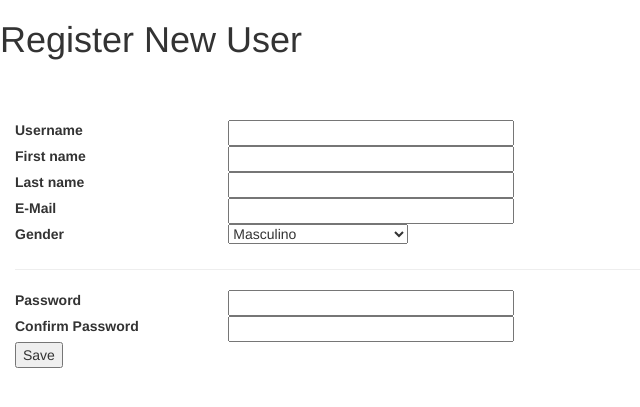
After one commit to bragadennis/recommendation-moveis, a Flask app: template web-layer/app/templates/register-user.html in a window 1280 px wide. The commit adds this page. Shown: the top 407 px of the page, without its empty margins (0-640 px from the left). Run offline with Flask 2, Linux system fonts and the light colour scheme; tables that the repository leaves empty hold one stand-in row (values such as "Sample post"); the template is opened without the code that fills it: values that come from a table or form of the project are taken from there, most other values are stand-ins (such as "Sample title", 1, 10 or a date in 2020); some libraries are stand-ins or nearby versions.

Commit message:
Included user funcionality to the code

```diff
--- a/web-layer/app/__init__.py
+++ b/web-layer/app/__init__.py
@@ -16,7 +16,8 @@ application.config.from_object( Config )
 db = SQLAlchemy( application )
 migrate = Migrate( application, db )
 
-login_manager = LoginManager(application)
+login_manager = LoginManager()
+login_manager.init_app(application)
 login_manager.login_view = 'login'
 
 from app import routes, models
@@ -27,6 +28,7 @@ def main_navbar():
     return Navbar(
         'Recommendation App',
         View('Home', 'home'),
+        View('Register', 'register'),
         View('Logout', 'logout'),
     )
 
--- a/web-layer/app/forms.py
+++ b/web-layer/app/forms.py
@@ -1,9 +1,43 @@
 from flask_wtf import FlaskForm
-from wtforms import StringField, PasswordField, BooleanField, SubmitField
-from wtforms.validators import DataRequired
+from wtforms import StringField, PasswordField, BooleanField, SubmitField, SelectField
+from wtforms.validators import DataRequired, Length, Email, ValidationError, EqualTo
 
 class LoginForm(FlaskForm):
     username = StringField('Username', validators=[DataRequired()])
     password = PasswordField('Password', validators=[DataRequired()])
     submit   = SubmitField('Sign In')
     remember_me = BooleanField('Remember Me')
+
+class RegisterUserForm(FlaskForm):
+    username  = StringField('Username', validators=[DataRequired()])
+    firstname = StringField('First name', validators=[DataRequired()])
+    lastname  = StringField('Last name', validators=[DataRequired()])
+    email  = StringField('E-Mail', validators=[Length(min=6, max=100), Email()])
+    gender = SelectField('Gender', choices=[('male', 'Masculino'), ('female', 'Feminino'), ('none', 'Nenhum/Não identificado')], validators=[DataRequired()])
+
+    password = PasswordField('Password', validators=[DataRequired()])
+    confirm_password = PasswordField('Confirm Password', validators=[DataRequired(), EqualTo('password')])
+
+    submit = SubmitField('Save')
+
+    def validade_username(self, username):
+        user = User.by_login(login=username)
+
+        if user is not None:
+            raise ValidationError('Username/login taken. Please select a different one.')
+
+        return True
+
+    def validade_email(self, email):
+        user = User.by_email(email=email)
+
+        if user is not None:
+            raise ValidationError('The e-mail provided is already in use. Please choose another one.')
+
+        return True
+
+class RedefinePassword(FlaskForm):
+    old_password = PasswordField('Old Password', validators=[DataRequired()])
+    new_password = PasswordField('New Password', validators=[DataRequired()])
+    confirm_password = PasswordField('Confirm Password', validators=[DataRequired(), EqualTo('new_password')])
+    submit = SubmitField('Change Password')
--- a/web-layer/app/routes.py
+++ b/web-layer/app/routes.py
@@ -1,7 +1,7 @@
 from flask import render_template, redirect, request, flash, url_for
 from flask_login import current_user, login_user, logout_user, login_required
-from app import application
-from app.forms import LoginForm
+from app import application, db
+from app.forms import LoginForm, RegisterUserForm
 from app.models import User
 from werkzeug.urls import url_parse
 
@@ -22,6 +22,9 @@ def login():
 
 	login_form = LoginForm()
 
+	args_dict = request.args.get('next')
+	application.logger.info(args_dict)
+
 	if login_form.validate_on_submit():
 		# Verify sent credentials and log the user. In case the credentials do not match, redirect to login after flashing an error.
 		user = User.by_login(login=login_form.username.data)
@@ -33,6 +36,10 @@ def login():
 		login_user(user, remember=login_form.remember_me.data)
 
 		next_page = request.args.get('next')
+
+		args_dict = request.args.to_dict()
+
+		application.logger.info(args_dict)
 		if not next_page or url_parse(next_page).netloc != '':
 			next_page = url_for('home')
 
@@ -51,8 +58,45 @@ def home():
 	flash('For logged users only!')
 	return render_template('home.html', title="Home ")
 
-@application.route('/another-home')
-@login_required
-def another_home():
-	flash('For logged users only!')
-	return render_template('another-home.html', title="Home ")
+@application.route('/register', methods=['GET', 'POST'])
+def register():
+	if current_user.is_authenticated:
+		return redirect( url_for('home') )
+
+	register = RegisterUserForm()
+
+	has_user = User.query.filter_by(
+		login=register.username.data,
+		email=register.email.data,
+	).first()
+
+	if has_user:
+		flash('User already registered. Try to login, maybe?')
+
+		return redirect( url_for('login') )
+
+	if register.validate_on_submit():
+		user = User(
+				login=register.username.data,
+				firstname=register.firstname.data,
+				lastname=register.lastname.data,
+				email=register.email.data,
+				gender=register.gender.data,
+		)
+		user.set_password(register.password.data) # Validated equalty on form
+
+		db.session.add( user )
+		db.session.commit()
+		flash(" You are now registered! Try to login!")
+
+		return redirect( url_for('home') )
+
+	return render_template('register-user.html', title="New user", form=register)
+
+@application.route('/recommendation', methods=['GET'])
+def recommendation():
+	password
+
+@application.route('/evaluate/<movie_id>')
+def evaluate(movie_id):
+	pass
--- a/web-layer/app/templates/base.html
+++ b/web-layer/app/templates/base.html
@@ -14,17 +14,6 @@
 			{{nav.main_navbar.render()}}
 		{% endblock %}
 
-    {% with messages = get_flashed_messages() %}
-        {% if messages %}
-        <ul>
-            {% for message in messages %}
-                <li>{{ message }}</li>
-            {% endfor %}
-        </ul>
-        {% endif %}
-    {% endwith %}
-
-
 		<div class='container'>
 			{% block content %} {% endblock %}
 		</div>
--- a/web-layer/app/templates/login.html
+++ b/web-layer/app/templates/login.html
@@ -2,6 +2,8 @@
 
 {% block content %}
 	<h1>Sign In</h1>
+
+	{% include '_flash-messages.html' %}
 
 	<form action='/login' method="POST">
 		{{ form.hidden_tag() }}
--- /dev/null
+++ b/web-layer/app/templates/register-user.html
@@ -0,0 +1,105 @@
+{% extends "base.html" %}
+
+{% block content %}
+	<h1>Register New User</h1> <br><br>
+
+
+	<form action='/register' method="POST">
+		{{ form.hidden_tag() }}
+		<p> {{ wtf.form_errors(form, hiddens="only") }} </p>
+
+		<div class='container-fluid'>
+			<div class='row'>
+				<div class='col-md-2'>
+					{{ form.username.label }}
+				</div>
+				<div class='col-md-4'>
+					{{ form.username(size=32) }} <br>
+					{% for error in form.username.errors %}
+						<span style='color:red;'>[ {{ error }} ]</span>
+					{% endfor %}
+				</div>
+			</div>
+
+			<div class='row'>
+				<div class='col-md-2'>
+					{{ form.firstname.label }}
+				</div>
+				<div class='col-md-4'>
+					{{ form.firstname(size=32) }} <br>
+					{% for error in form.firstname.errors %}
+						<span style='color:red;'>[ {{ error }} ]</span>
+					{% endfor %}
+				</div>
+			</div>
+
+			<div class='row'>
+				<div class='col-md-2'>
+					{{ form.lastname.label }}
+				</div>
+				<div class='col-md-4'>
+					{{ form.lastname(size=32) }} <br>
+					{% for error in form.lastname.errors %}
+						<span style='color:red;'>[ {{ error }} ]</span>
+					{% endfor %}
+				</div>
+			</div>
+
+			<div class='row'>
+				<div class='col-md-2'>
+					{{ form.email.label }}
+				</div>
+				<div class='col-md-4'>
+					{{ form.email(size=32) }} <br>
+					{% for error in form.email.errors %}
+						<span style='color:red;'>[ {{ error }} ]</span>
+					{% endfor %}
+				</div>
+			</div>
+
+			<div class='row'>
+				<div class='col-md-2'>
+					{{ form.gender.label }}
+				</div>
+				<div class='col-md-4'>
+					{{ form.gender }} <br>
+					{% for error in form.gender.errors %}
+						<span style='color:red;'>[ {{ error }} ]</span>
+					{% endfor %}
+				</div>
+			</div>
+
+			<hr>
+
+			<div class='row'>
+				<div class='col-md-2'>
+					{{ form.password.label }}
+				</div>
+				<div class='col-md-4'>
+					{{ form.password(size=32) }} <br>
+					{% for error in form.password.errors %}
+						<span style='color:red;'>[ {{ error }} ]</span>
+					{% endfor %}
+				</div>
+			</div>
+
+			<div class='row'>
+				<div class='col-md-2'>
+					{{ form.confirm_password.label }}
+				</div>
+				<div class='col-md-4'>
+					{{ form.confirm_password(size=32) }} <br>
+					{% for error in form.confirm_password.errors %}
+						<span style='color:red;'>[ {{ error }} ]</span>
+					{% endfor %}
+				</div>
+			</div>
+
+			<div class='row'>
+				<div class='col-md-3'>
+					{{ form.submit() }}
+				</div>
+			</div>
+		</div>
+	</form>
+{% endblock %}
```
Also changed, not shown: web-layer/app/models.py (+11 -3 lines), web-layer/app/templates/_flash-messages.html (added, +11 -0 lines). Lines whose indentation alone changed are shown as unchanged.
